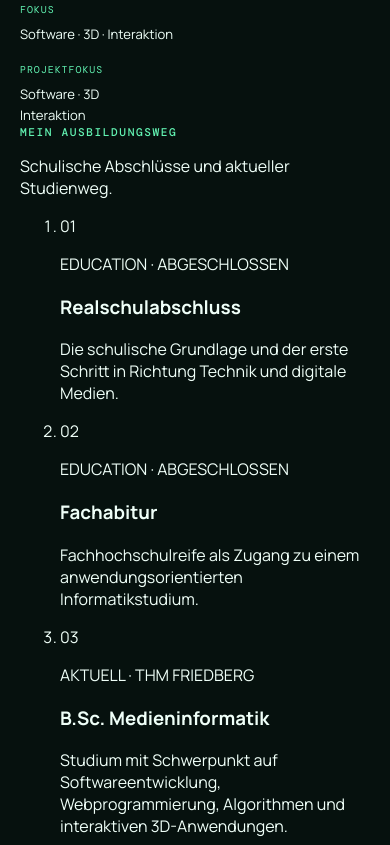
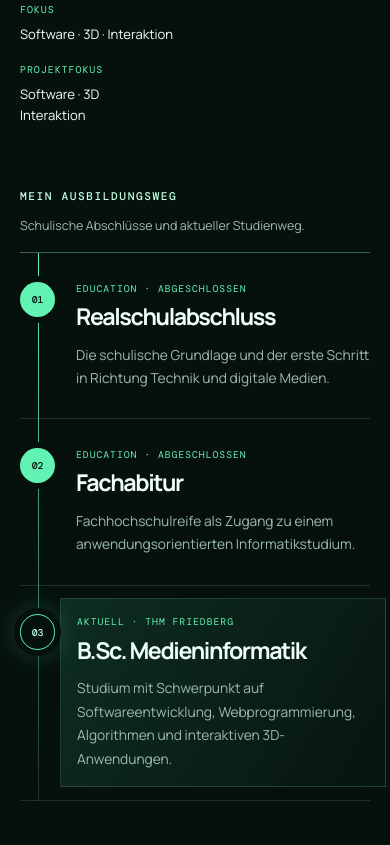
Before and after one commit to EmanueleSalafrica/emanuelesalafrica.github.io, a plain HTML site: page index.html in a window 390 px wide. Shown: the part 1639-2484 px from the top of the page. Drawn offline with nearby package versions, Linux system fonts and the light colour scheme.

Commit message:
Style timeline and contact details

```diff
--- a/styles.css
+++ b/styles.css
@@ -103,3 +103,32 @@ nav { display: flex; gap: clamp(1rem, 3vw, 3rem); }
   .scroll-hint { display: none; }
 }
 @media (prefers-reduced-motion: reduce) { *, *::before, *::after { scroll-behavior: auto !important; animation-duration: .01ms !important; animation-iteration-count: 1 !important; transition-duration: .01ms !important; } }
+
+
+/* Ausbildungsweg und Kontakt */
+.journey { margin-top: clamp(4rem, 8vw, 8rem); }
+.journey-heading { display: flex; align-items: baseline; justify-content: space-between; gap: 1.5rem; padding-bottom: 1.05rem; border-bottom: 1px solid var(--line-strong); }
+.journey-heading .eyebrow { color: var(--mint-bright); }
+.journey-heading > p:last-child { max-width: 350px; margin: 0; color: var(--muted); font-size: .78rem; line-height: 1.55; text-align: right; }
+.journey-list { position: relative; display: grid; gap: 0; margin: 0; padding: 0; list-style: none; }
+.journey-list::before { content: ""; position: absolute; top: 0; bottom: 0; left: 1.1rem; width: 1px; background: linear-gradient(var(--mint), var(--line)); }
+.journey-item { position: relative; display: grid; grid-template-columns: 2.3rem minmax(0, 1fr); gap: clamp(1.2rem, 4vw, 3rem); padding: clamp(1.8rem, 4vw, 3.2rem) 0; border-bottom: 1px solid var(--line); }
+.journey-step { position: relative; z-index: 1; display: grid; place-items: center; width: 2.2rem; height: 2.2rem; color: var(--ink); background: var(--mint); border-radius: 50%; box-shadow: 0 0 0 6px var(--ink); font: 500 .62rem var(--mono); }
+.journey-item article { display: grid; grid-template-columns: minmax(0, .75fr) minmax(0, 1.15fr); gap: 1.5rem; align-items: start; }
+.journey-type { margin: 0; color: var(--mint); font: .61rem var(--mono); letter-spacing: .1em; }
+.journey-item h3 { grid-column: 1; margin: .65rem 0 0; font-size: clamp(1.45rem, 2.9vw, 2.5rem); line-height: 1; letter-spacing: -.06em; }
+.journey-item article > p:last-child { grid-column: 2; grid-row: 1 / span 2; max-width: 480px; margin: 0; padding-top: .1rem; color: var(--muted); font-size: .92rem; line-height: 1.7; }
+.journey-current .journey-step { color: var(--mint-bright); background: var(--ink); border: 1px solid var(--mint); box-shadow: 0 0 0 6px var(--ink), 0 0 28px rgba(98,243,178,.34); }
+.journey-current article { padding: 1.15rem 1.3rem; margin: -1.15rem -1.3rem; border: 1px solid var(--line); background: linear-gradient(120deg, rgba(21,66,49,.58), rgba(10,26,22,.4)); }
+.contact-actions { display: flex; flex-wrap: wrap; align-items: center; gap: 1rem 1.5rem; }
+.contact-mail { display: grid; gap: .25rem; max-width: 100%; padding: .45rem 0; color: var(--mint-bright); font: 500 clamp(.7rem, 1.4vw, .86rem) var(--mono); overflow-wrap: anywhere; }
+.contact-mail span { color: var(--mint); font-size: .59rem; letter-spacing: .12em; }
+@media (max-width: 760px) {
+  .journey-heading { display: block; }
+  .journey-heading > p:last-child { margin-top: .8rem; text-align: left; }
+  .journey-item article { display: block; }
+  .journey-item h3 { margin: .65rem 0 .9rem; }
+  .journey-item article > p:last-child { padding: 0; font-size: .86rem; }
+  .journey-current article { padding: 1rem; margin: -1rem; }
+}
+@media (max-width: 420px) { .contact-mail { font-size: .68rem; } }
```
